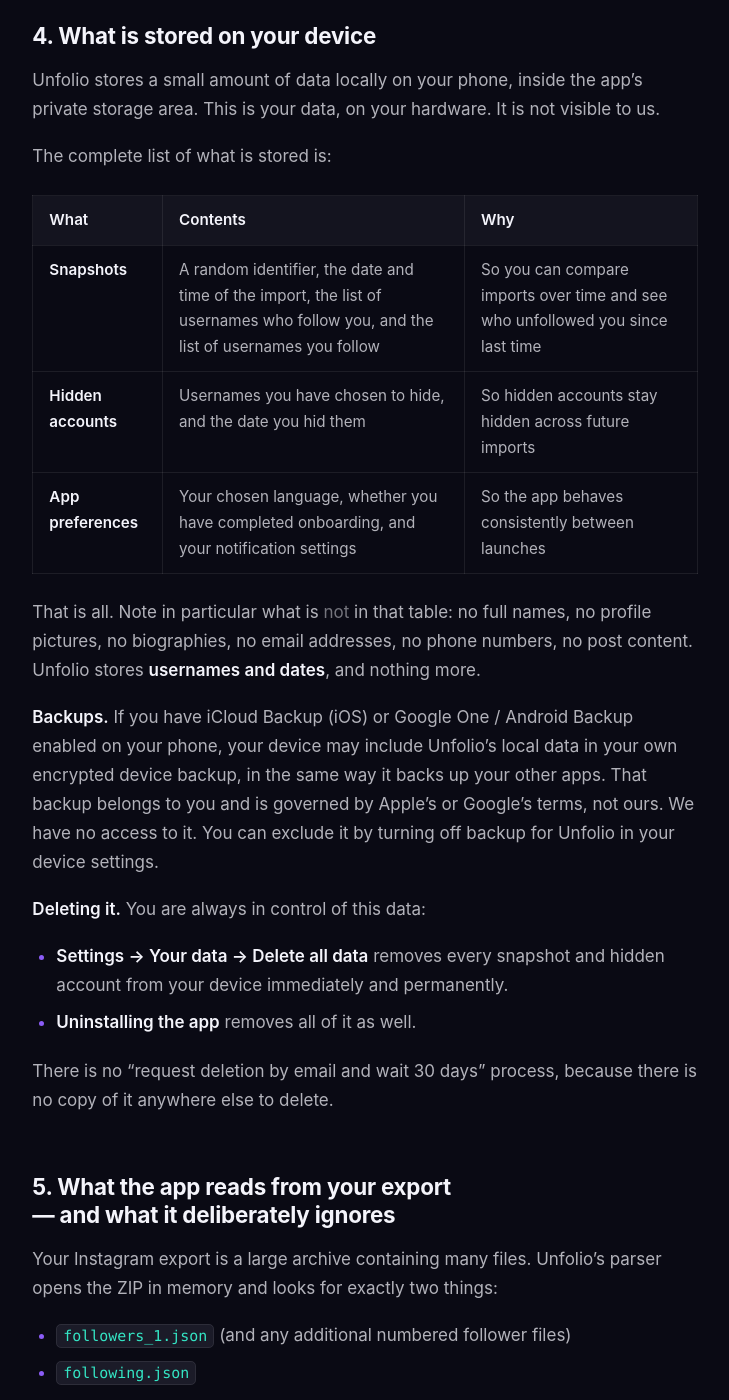
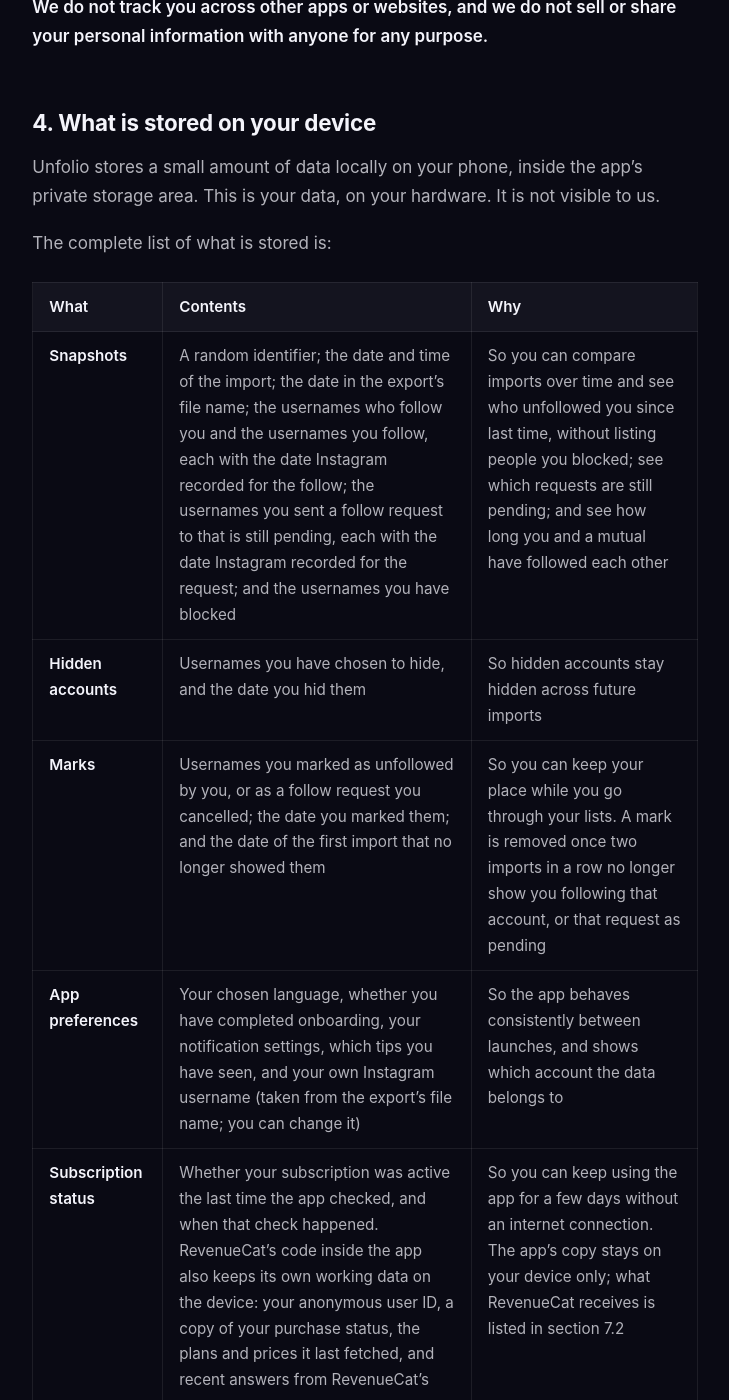
Before and after one commit to AfekHas7/unfolio-legal, a Jekyll site: the page built from privacy-policy-en.md, in a window 1280 px wide and 1400 px high, scrolled down 2972 px. Shown: the whole window, without its empty margins (275-1004 px from the left). Built offline with Jekyll 4.4.1, drawn with Linux system fonts in a browser that asks for light colours; some of the changed text lies outside the part shown.

Commit message:
docs: sync privacy policy, add support pages, update contact email

```diff
--- a/_layouts/legal.html
+++ b/_layouts/legal.html
@@ -19,7 +19,7 @@
 {{ content }}
 </main>
 <footer class="foot">
-<p>Unfolio — Afek Hasson · <a href="mailto:afekhasson7@gmail.com">afekhasson7@gmail.com</a></p>
+<p>Unfolio — Afek Hasson · <a href="mailto:unfolio.ltd@gmail.com">unfolio.ltd@gmail.com</a></p>
 <p class="foot-note">Not affiliated with Instagram or Meta Platforms, Inc.</p>
 </footer>
 </body>
--- a/privacy-policy-en.md
+++ b/privacy-policy-en.md
@@ -23,7 +23,7 @@ permalink: /privacy-policy-en/
 
 Unfolio has no server, no account, and no login. You never give us — or the app — your Instagram password, because the app has no way to use one.
 
-Your Instagram data export is opened and analysed **on your phone**. The follower and following lists it produces stay on your phone. They are never uploaded, never sent to us, and never shared with anyone. We could not read them even if we wanted to; there is nowhere for them to go.
+Your Instagram data export is opened and analysed **on your phone**. The lists it produces — your followers, the accounts you follow, the follow requests you sent and the accounts you blocked — stay on your phone. They are never uploaded, never sent to us, and never shared with anyone. We could not read them even if we wanted to; there is nowhere for them to go.
 
 The only information that ever leaves your device is what is needed to confirm that your subscription is valid — handled by Apple, Google and RevenueCat, and described in Section 7.
 
@@ -52,7 +52,7 @@ Unfolio helps you use that file:
 1. You request your own data export from Instagram. You do this yourself, inside Instagram, using your own account. Unfolio is not involved in this step and cannot do it for you.
 2. Instagram sends the export to you as a ZIP file.
 3. You open that ZIP file in Unfolio.
-4. Unfolio reads the file **on your device**, compares your followers list against your following list, and shows you the result: who does not follow you back, who you do not follow back, and who follows you mutually.
+4. Unfolio reads the file **on your device**, compares your followers list against your following list, and shows you the result: who does not follow you back, who you do not follow back, and who follows you mutually. From the same part of the export it can also show which follow requests you sent are still pending, and how long you and a mutual have followed each other.
 
 That is the whole product. There is no step in which anything is uploaded.
 
@@ -62,7 +62,7 @@ We want to be specific, because "we respect your privacy" means nothing on its o
 
 - **Your Instagram password.** The app never asks for it, has no field to enter it, and could not use it if you typed it somewhere. Unfolio does not log in to Instagram and does not use the Instagram API. If any app in this category asks you for your Instagram password, do not give it to them.
 - **Your name, email address, phone number, or date of birth.** There is no account to create, so there is nothing to fill in.
-- **Your follower or following lists.** These are produced on your device and stay on your device.
+- **Your follower or following lists, your pending follow requests, or your blocked list.** These are read on your device and stay on your device.
 - **Anything else inside your Instagram export.** Your export may contain your photos, videos, direct messages, comments, likes, search history, contact information, and advertising data. Unfolio reads **none of it**. See Section 5.
 - **Your location.** The app does not request location permission and does not use it.
 - **Your contacts, photo library, camera, or microphone.** The app does not request access to any of these.
@@ -80,29 +80,35 @@ The complete list of what is stored is:
 
 | What | Contents | Why |
 |---|---|---|
-| **Snapshots** | A random identifier, the date and time of the import, the list of usernames who follow you, and the list of usernames you follow | So you can compare imports over time and see who unfollowed you since last time |
+| **Snapshots** | A random identifier; the date and time of the import; the date in the export's file name; the usernames who follow you and the usernames you follow, each with the date Instagram recorded for the follow; the usernames you sent a follow request to that is still pending, each with the date Instagram recorded for the request; and the usernames you have blocked | So you can compare imports over time and see who unfollowed you since last time, without listing people you blocked; see which requests are still pending; and see how long you and a mutual have followed each other |
 | **Hidden accounts** | Usernames you have chosen to hide, and the date you hid them | So hidden accounts stay hidden across future imports |
-| **App preferences** | Your chosen language, whether you have completed onboarding, and your notification settings | So the app behaves consistently between launches |
+| **Marks** | Usernames you marked as unfollowed by you, or as a follow request you cancelled; the date you marked them; and the date of the first import that no longer showed them | So you can keep your place while you go through your lists. A mark is removed once two imports in a row no longer show you following that account, or that request as pending |
+| **App preferences** | Your chosen language, whether you have completed onboarding, your notification settings, which tips you have seen, and your own Instagram username (taken from the export's file name; you can change it) | So the app behaves consistently between launches, and shows which account the data belongs to |
+| **Subscription status** | Whether your subscription was active the last time the app checked, and when that check happened. RevenueCat's code inside the app also keeps its own working data on the device: your anonymous user ID, a copy of your purchase status, the plans and prices it last fetched, and recent answers from RevenueCat's servers | So you can keep using the app for a few days without an internet connection. The app's copy stays on your device only; what RevenueCat receives is listed in section 7.2 |
 
-That is all. Note in particular what is *not* in that table: no full names, no profile pictures, no biographies, no email addresses, no phone numbers, no post content. Unfolio stores **usernames and dates**, and nothing more.
+That is all. Note in particular what is *not* in that table: no full names, no profile pictures, no biographies, no email addresses, no phone numbers, no post content. Unfolio stores **usernames and dates**, plus the subscription status above, and nothing more.
 
 **Backups.** If you have iCloud Backup (iOS) or Google One / Android Backup enabled on your phone, your device may include Unfolio's local data in your own encrypted device backup, in the same way it backs up your other apps. That backup belongs to you and is governed by Apple's or Google's terms, not ours. We have no access to it. You can exclude it by turning off backup for Unfolio in your device settings.
 
 **Deleting it.** You are always in control of this data:
 
-- **Settings → Your data → Delete all data** removes every snapshot and hidden account from your device immediately and permanently.
+- **Settings → Your data → Delete all data** removes every snapshot, hidden account and mark from your device immediately and permanently.
 - **Uninstalling the app** removes all of it as well.
 
 There is no "request deletion by email and wait 30 days" process, because there is no copy of it anywhere else to delete.
 
 ## 5. What the app reads from your export — and what it deliberately ignores
 
-Your Instagram export is a large archive containing many files. Unfolio's parser opens the ZIP in memory and looks for exactly two things:
+Your Instagram export is a large archive containing many files. Unfolio's parser opens the ZIP in memory and looks for exactly four files, by name:
 
 - `followers_1.json` (and any additional numbered follower files)
 - `following.json`
+- `pending_follow_requests.json` — the follow requests you sent that are still pending
+- `blocked_profiles.json` — the accounts you blocked
 
-From those files it extracts **usernames only**. It does not read, index, copy, or retain profile URLs, timestamps of when a follow happened, or any other field.
+In a current export all four are in the "followers and following" folder.
+
+From the first three it keeps **usernames and one date each**: the date Instagram recorded for the follow or the request. From the blocked list it keeps **usernames only**. Everything else in those files — profile links, display names, internal identifiers — is discarded as soon as the file has been read. None of it is stored.
 
 Every other file in your export — your photos, your messages, your stories, your saved posts, your login history, your ads data, your personal information file — is never opened. The app has no reason to look at them, so it does not.
 
```
Also changed, not shown: other parts of privacy-policy-en.md (+6 -6 lines), index.md (+4 -2 lines), privacy-policy-he.md (+21 -15 lines), support-en.md (added, +47 -0 lines), support-he.md (added, +47 -0 lines), terms-en.md (+2 -2 lines), terms-he.md (+2 -2 lines), README.md.
